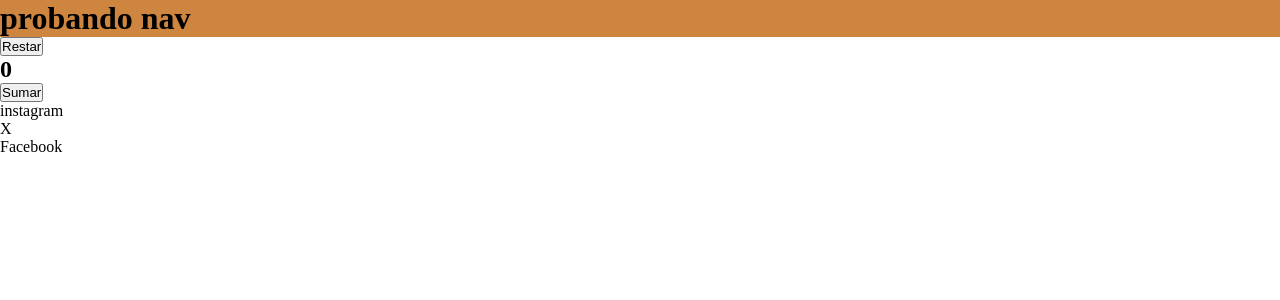
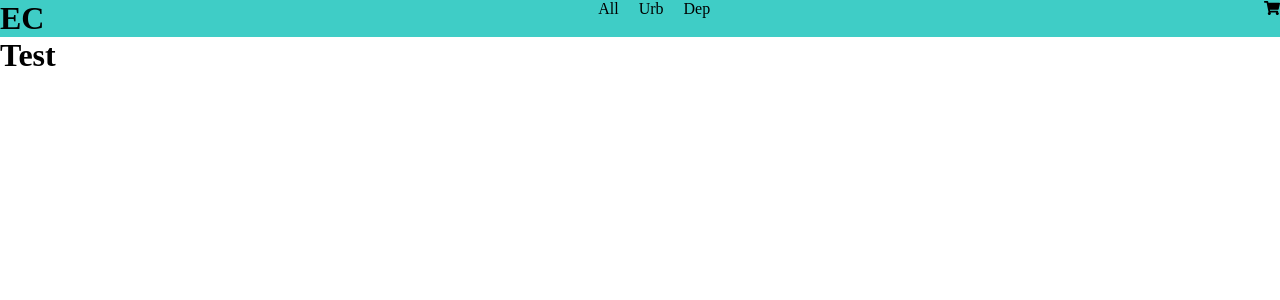
Before and after one commit to dolianaleal/react_1, a React (Vite) app: page / in a window 1280 px wide. Shown: the top 300 px of the page. Built offline with nearby package versions, Linux system fonts and the light colour scheme.

Commit message:
NavbarComp

```diff
--- a/package.json
+++ b/package.json
@@ -11,7 +11,8 @@
   },
   "dependencies": {
     "react": "^18.2.0",
-    "react-dom": "^18.2.0"
+    "react-dom": "^18.2.0",
+    "react-icons": "^5.2.1"
   },
   "devDependencies": {
     "@types/react": "^18.2.66",
--- a/src/App.jsx
+++ b/src/App.jsx
@@ -1,15 +1,11 @@
-import { Counter } from "./components/counter/Counter";
-import Footer from "./components/footer/Footer";
 import { Navbar } from "./components/navbar/Navbar";
-import { Home } from "./pag/home/Home";
+import ItemListContainer from "./pag/itemListContainer/ItemListContainer";
 
 function App() {
   return (
     <div>
       <Navbar />
-      <Home />
-      <Counter />
-      <Footer /> {/* Footer() */}
+      <ItemListContainer greeting={"Test"} />
     </div>
   );
 }
--- a/src/components/navbar/Navbar.jsx
+++ b/src/components/navbar/Navbar.jsx
@@ -1,8 +1,18 @@
 import "./navbar.css";
+import { FaShoppingCart } from "react-icons/fa";
+
 export const Navbar = () => {
   return (
     <div className="navbarContainer">
-      <h1>probando nav</h1>
+      <h1>EC</h1>
+
+      <ul style={{ display: "flex", gap: "20px" }}>
+        <li style={{ listStyle: "none" }}>All</li>
+        <li style={{ listStyle: "none" }}>Urb</li>
+        <li style={{ listStyle: "none" }}>Dep</li>
+      </ul>
+
+      <FaShoppingCart />
     </div>
   );
 };
--- a/src/components/navbar/navbar.css
+++ b/src/components/navbar/navbar.css
@@ -1,3 +1,6 @@
 .navbarContainer {
-  background-color: peru;
+  background-color: rgb(63, 205, 198);
+  display: flex;
+  width: 100%;
+  justify-content: space-between;
 }
--- a/src/pag/home/Home.jsx
+++ /dev/null
@@ -1,10 +0,0 @@
-import { productCard } from "../../components/productCard/productcard";
-
-export const Home = () => {
-  return (
-    <div>
-      <productCard />
-      <productCard title="tarjeta" description="esta es la primera tarjeta" />
-    </div>
-  );
-};
--- /dev/null
+++ b/src/pag/itemListContainer/ItemListContainer.jsx
@@ -0,0 +1,9 @@
+const ItemListContainer = ({ greeting }) => {
+  return (
+    <div>
+      <h1>{greeting}</h1>
+    </div>
+  );
+};
+
+export default ItemListContainer;
```
Also changed, not shown: src/components/cartWidget/CartWidget.jsx (added), 1 other file (tests, documents, lock files or other folders).
